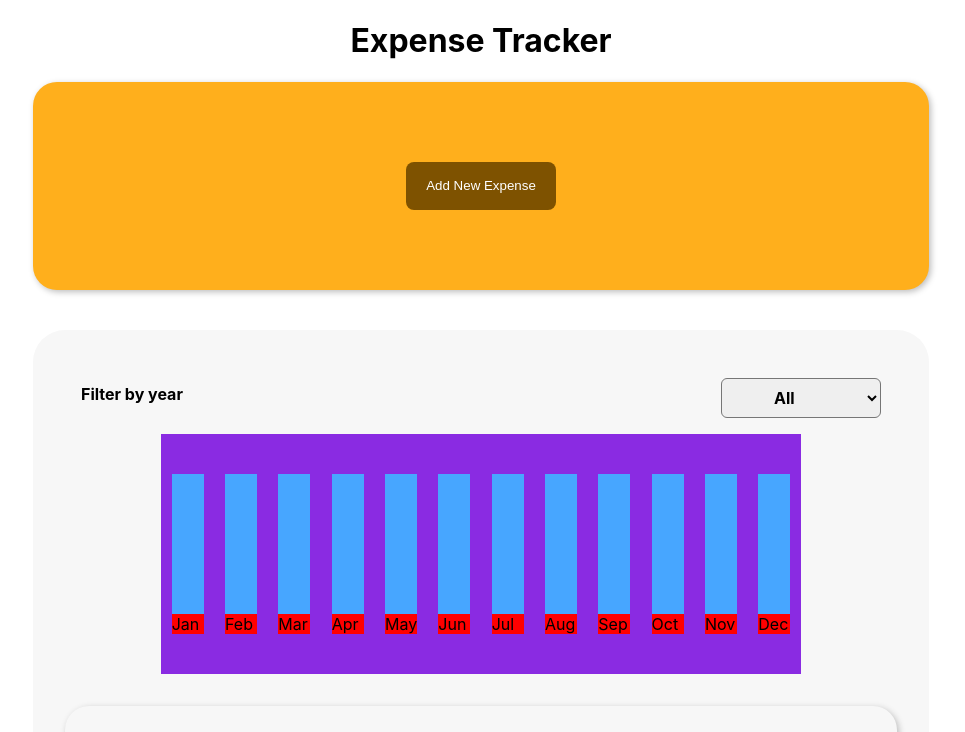
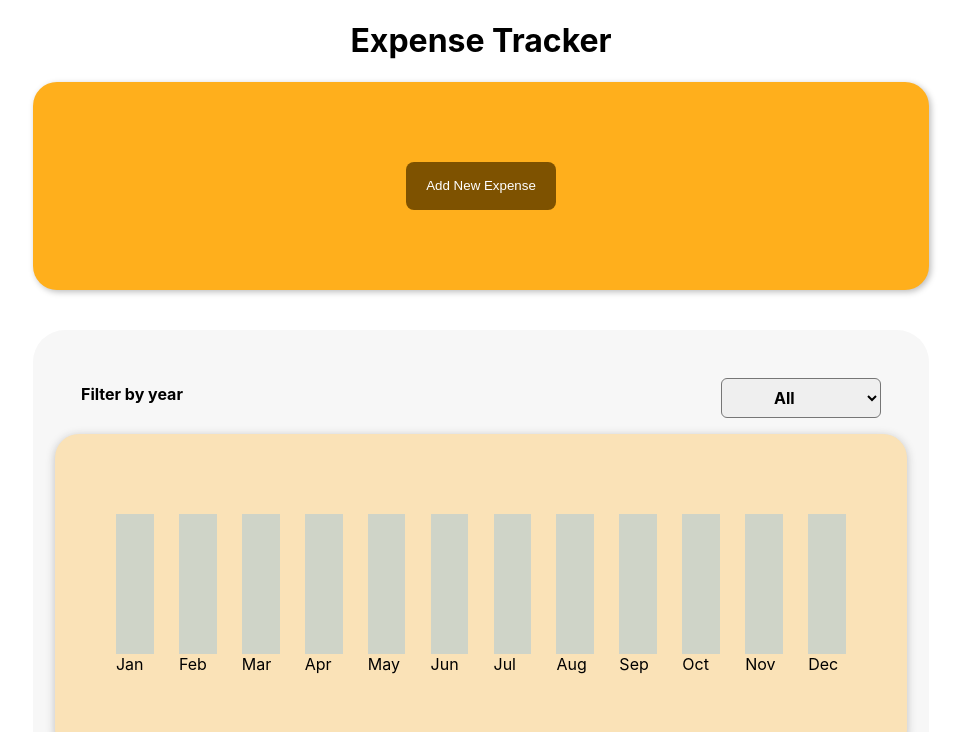
Before and after one commit to EbenFergy/ExpenseTracker, a React (Create React App) app: page / in a window 1280 px wide. Shown: the top 732 px of the page, without its empty margins (159-1124 px from the left). Built offline with nearby package versions, Linux system fonts and the light colour scheme.

Commit message:
Adding some styling to the filter bar chart

```diff
--- a/src/Components/Expenses/Chart/Chart.css
+++ b/src/Components/Expenses/Chart/Chart.css
@@ -1,8 +1,8 @@
 .chartCont {
-  height: 15rem;
+  height: 20rem;
   display: flex;
   align-items: center;
   justify-content: space-around;
-  width: 50vw;
-  background-color: yellow;
+  width: 95%;
+
 }
--- a/src/Components/Expenses/Chart/ChartBarDisplay.css
+++ b/src/Components/Expenses/Chart/ChartBarDisplay.css
@@ -7,14 +7,14 @@
   flex-direction: column;
   justify-content: center;
   height: 10rem;
-  background-color: red;
+
   width: 5%;
 }
 
 .chartBarInner {
   display: flex;
   justify-content: center;
-  background-color: rgb(71, 166, 255);
+  background-color: rgba(71, 166, 255, 0.24);
   height: 100%;
   align-items: flex-end;
 }
@@ -22,4 +22,5 @@
 .chartBarInner__heightFill {
   width: 100%;
   background-color: tomato;
+  transition: height 1s;
 }
--- a/src/Components/Expenses/Chart/ChartBars.css
+++ b/src/Components/Expenses/Chart/ChartBars.css
@@ -3,6 +3,9 @@
   width: 100%;
   justify-content: space-around;
   align-items: center;
-  background-color: blueviolet;
+  background-color: rgb(250, 226, 183);
+  padding: 0 3rem;
   height: 100%;
+  border-radius: 1.5rem;
+  box-shadow: 0px 2px 10px rgb(189, 189, 189);
 }
--- a/src/Components/Expenses/Chart/ChartBars.js
+++ b/src/Components/Expenses/Chart/ChartBars.js
@@ -1,6 +1,7 @@
 import React from "react";
 import "./ChartBars.css";
 import ChartBarDisplay from "./ChartBarDisplay";
+import Cards from "../../UI/Cards";
 
 const ChartBars = ({ yearlyMaxValue, chartBarsData }) => {
   console.log(
```
